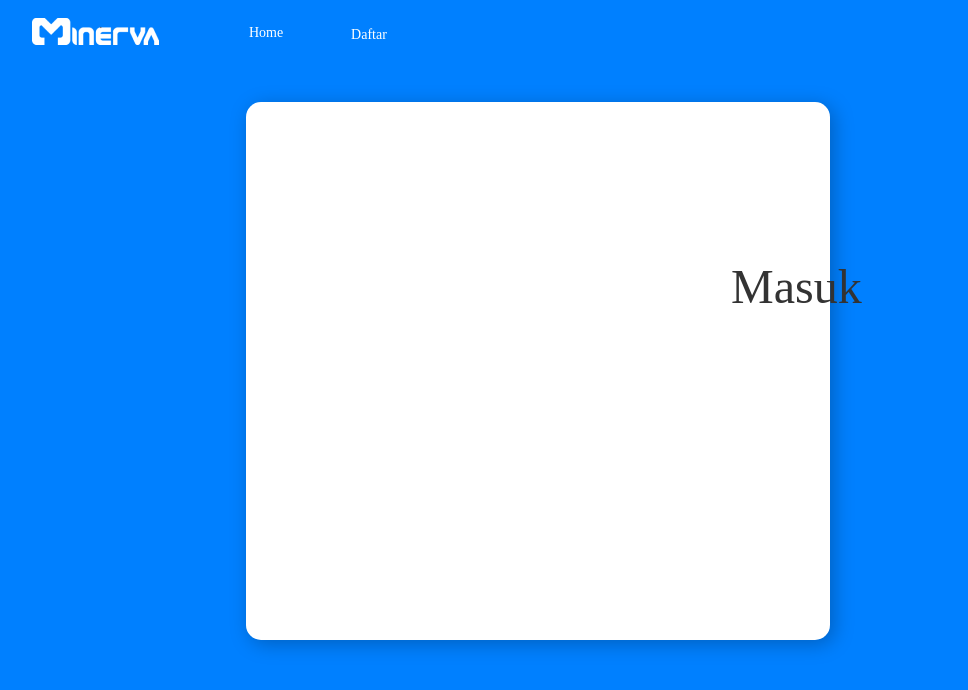
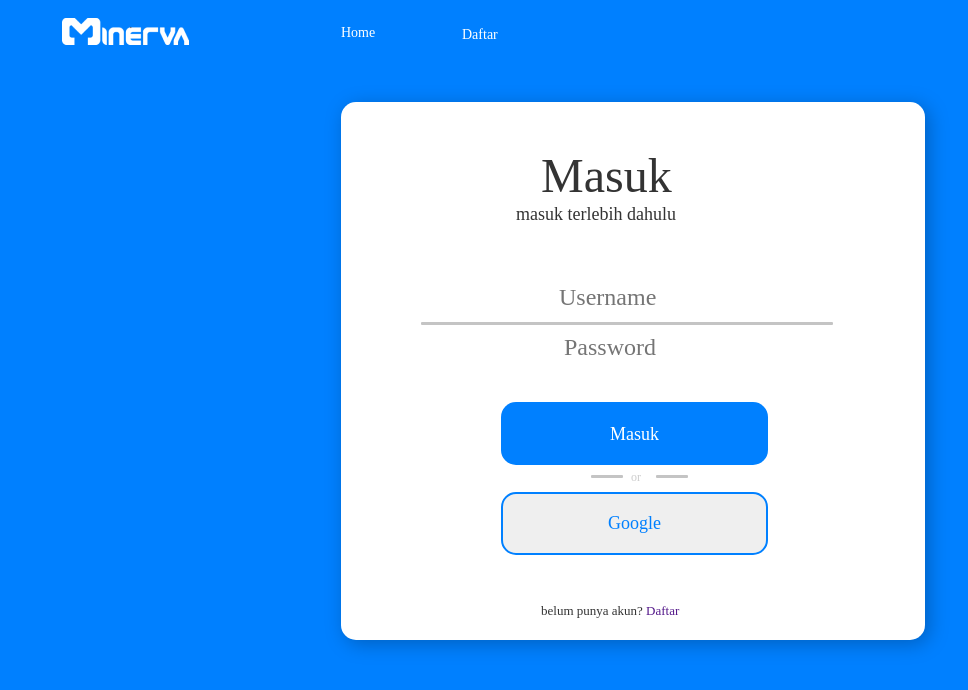
Before and after one commit to naufal56-xtg/KL1-G03, a plain HTML site: page login.html in a window 1280 px wide. Shown: the whole page, without its empty margins (38-1006 px from the left). Drawn offline with Linux system fonts and the light colour scheme; a web font is replaced by a local one.

Commit message:
update minerva

```diff
--- a/css/index.css
+++ b/css/index.css
@@ -48,7 +48,13 @@ body {
 }
 
 .logo {
-    padding-left: 115px;
+    position: absolute;
+    width: 127px;
+    height: 27px;
+    right: 955px;
+    left: 70px;
+    top: 18px;
+    bottom: 655px;
 }
 
 .container {
--- a/css/login.css
+++ b/css/login.css
@@ -1,5 +1,5 @@
 * {
-    margin: auto;
+    margin: 0;
     padding: 0;
     box-sizing: border-box;
 }
@@ -8,45 +8,53 @@ body {
     background: #0080ff;
 }
 
-.logo {
+.nav-container {
+    }
+
+img {
     position: absolute;
     width: 127px;
     height: 27px;
-    left: 70px;
+    left: 100px;
     top: 18px;
-}
-
-nav ul {
-    display: flex;
+    right: 955px;
+    bottom: 655px;
 }
 
 li {
     list-style: none;
-    font-family: 'Cocogoose Pro Regular';
 }
 
-.nav-items {
+a {
+    text-decoration: none;
+}
+
+
+.nav-items a {
     position: absolute;
     width: 50px;
     height: 17px;
-left: 279px;
+    left: 379px;
     top: 23px;
+    font-family: 'Cocogoose Pro Regular';
 
+    font-style: normal;
     font-weight: 400;
     font-size: 14px;
     line-height: 20px;
 
     color: #FFFFFF;
-
 }
 
-.nav-items2 {
+.nav-items1 a {
     position: absolute;
     width: 70px;
     height: 14px;
-left: 372px;
+    left: 500px;
     top: 25px;
+    font-family: 'Cocogoose Pro Regular';
 
+    font-style: normal;
     font-weight: 400;
     font-size: 14px;
     line-height: 20px;
@@ -58,20 +66,22 @@ color: #FFFFFF;
     position: absolute;
     width: 584px;
     height: 538px;
-left: 284px;
+    left: 379px;
+    right: 379px;
     top: 102px;
+    bottom: 60px;
 
     background: #FFFFFF;
     box-shadow: 4px 4px 20px rgba(0, 0, 0, 0.25);
     border-radius: 15px;
 }
 
-.masuk {
+.teks {
     position: absolute;
     width: 181px;
     height: 49px;
-left: 485px;
-top: 151px;
+    left: 200px;
+    top: 40px;
 
     font-family: 'Cocogoose Pro Regular';
     font-style: normal;
@@ -81,3 +91,160 @@ line-height: 68px;
 
     color: #333333;
 }
+
+.teks1 {
+    position: absolute;
+    width: 229px;
+    height: 27px;
+    left: 175px;
+    top: 100px;
+
+    font-family: 'Cocogoose Pro Light';
+    font-style: normal;
+    font-weight: 250;
+    font-size: 18px;
+    line-height: 24px;
+
+    color: #333333;
+}
+
+.username {
+    position: absolute;
+    width: 147px;
+    height: 30px;
+    left: 218px;
+    top: 180px;
+    border: none;
+    outline: none;
+
+    font-family: 'Cocogoose Pro SemiLight';
+    font-style: normal;
+    font-weight: 400;
+    font-size: 24px;
+    line-height: 34px;
+
+    color: #C4C4C4;
+}
+
+.line {
+    position: absolute;
+    width: 412px;
+    height: 3px;
+    left: 80px;
+    top: 220px;
+
+    background: #C4C4C4;
+    border-radius: 1px;
+}
+
+.password {
+    position: absolute;
+    width: 147px;
+    height: 30px;
+    left: 223px;
+    top: 230px;
+    border: none;
+    outline: none;
+
+    font-family: 'Cocogoose Pro SemiLight';
+    font-style: normal;
+    font-weight: 400;
+    font-size: 24px;
+    line-height: 34px;
+
+    color: #C4C4C4;
+}
+
+.button {
+    position: absolute;
+    width: 267px;
+    height: 63px;
+    left: 160px;
+    top: 300px;
+    border: none;
+    outline: none;
+
+    background: #0080FF;
+    border-radius: 15px;
+
+    font-family: 'Cocogoose Pro Regular';
+    font-style: normal;
+    font-weight: 400;
+    font-size: 18px;
+    line-height: 26px;
+
+    color: #FFFFFF;
+}
+
+.line1 {
+    position: absolute;
+    width: 32px;
+    height: 3px;
+    left: 250px;
+    top: 373px;
+
+    background: #C4C4C4;
+    border-radius: 1px;
+}
+
+.teks2 {
+    position: absolute;
+    width: 18px;
+    height: 15px;
+    left: 290px;
+    top: 367px;
+
+    font-family: 'Cocogoose Pro Regular';
+    font-style: normal;
+    font-weight: 400;
+    font-size: 12px;
+    line-height: 17px;
+
+    color: #CDCDCD;
+}
+
+.line2 {
+    position: absolute;
+    width: 32px;
+    height: 3px;
+    left: 315px;
+    top: 373px;
+
+    background: #C4C4C4;
+    border-radius: 1px;
+}
+
+.button2 {
+    position: absolute;
+    width: 267px;
+    height: 63px;
+    left: 160px;
+    top: 390px;
+
+    border: 2px solid #0080FF;
+    border-radius: 15px;
+
+    font-family: 'Cocogoose Pro Regular';
+    font-style: normal;
+    font-weight: 400;
+    font-size: 18px;
+
+    color: #0080FF;
+}
+
+p {
+position: absolute;
+width: 229px;
+height: 27px;
+left: 200px;
+top: 500px;
+
+font-family: 'Cocogoose Pro Light';
+font-style: normal;
+font-weight: 250;
+font-size: 13px;
+line-height: 17px;
+
+color: #333333;
+
+}
--- a/login.html
+++ b/login.html
@@ -21,26 +21,52 @@
     />
   </head>
   <body>
+
     <!-- Navbar -->
+
+    <div class="nav-container">
       <div>
+        <img src="assets/Logo_1.png" alt="Logo_1">
+      </div>
+
       <nav>
-    <img class="logo"
-     src="assets/Logo_1.png"
-     alt="logo_minverva">
-    <ul class="nav-items">
-        <li>Home</li>
-    </ul>
-    <ul class="nav-items2">
-      <li>Daftar</li>
+        <ul>
+          <li class="nav-items"><a href="">Home</a></li>
+          <li class="nav-items1"><a href="">Daftar</a></li>
         </ul>
       </nav>
+    </div>
+
     <!-- Navbar End -->
 
-  <!-- rectangle -->
+    <!-- Form Header -->
     <div class="rectangle">
-    <div class="masuk">Masuk</div>
+      <div class="teks">Masuk</div>
+      <div class="teks1">masuk terlebih dahulu</div>
+    <!-- Form Header End -->
+
+    <!-- Username dan Password -->
+      <div>
+        <input class="username" type="text" placeholder="Username">
       </div>
+        <div class="line"></div>
+        <div>
+          <input class="password" type="password" placeholder="Password">
         </div>
+    <!-- Username dan Password End -->
+
+    <!-- Button -->
+    <div>
+      <button class="button">Masuk</button>
+      <div class="line1"></div>
+      <div class="teks2">or</div>
+      <div class="line2"></div>
+      <button class="button2">Google</button>
+    </div>
+    <!-- Button End -->
+
+    <!-- Form Footer -->
+    <p>belum punya akun? <a href="">Daftar</a></p>
 
   </body>
 </html>
```
Lines whose indentation alone changed are shown as unchanged.
